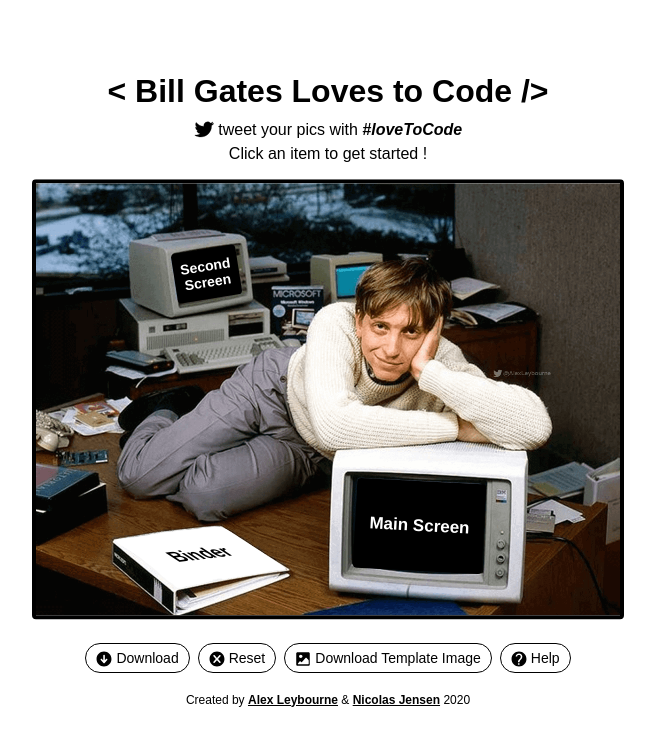
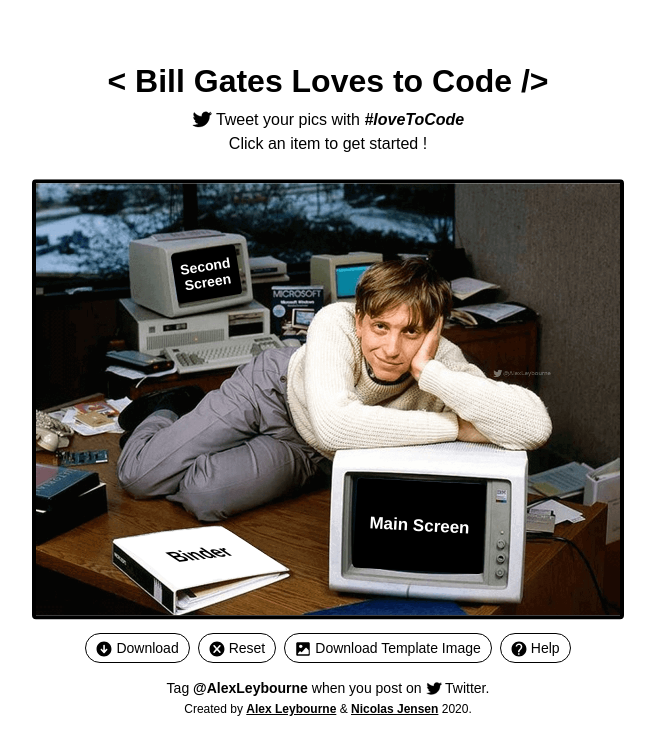
Before and after one commit to alexleybourne/BillGatesMemeMaker, a plain HTML site: page index.html in a window 1280 px wide. Shown: the whole page, without its empty margins (312-967 px from the left). Drawn offline with Linux system fonts and the light colour scheme.

Commit message:
Added links to my own twitter

```diff
--- a/index.html
+++ b/index.html
@@ -20,7 +20,7 @@
   <div class="wrapper">
     <div class="title">
       <h1>< Bill Gates Loves to Code /></h1>
-      <span> <img src="./Icons/Twitter.svg"> tweet your pics with <i>#loveToCode</i></span>
+      <span> <img src="./Icons/Twitter.svg"> Tweet your pics with <i>#loveToCode</i></span>
       <p>Click an item to get started !</p>
     </div>
     <img id="wink" src="./images/wink.png">
@@ -43,7 +43,8 @@
       <button onclick="" class="button-class"><img src="./Icons/Help.svg"> Help</button>
     </div>
     <div class="credits">
-      <p>Created by  <a href="https://github.com/alexleybourne" target="_blank">Alex Leybourne</a> & <a href="https://github.com/NicolasJJensen" target="_blank">Nicolas Jensen</a> 2020</p>
+      <span>Tag <a href="https://twitter.com/alexleybourne" target="_blank">@AlexLeybourne</a> when you post on <img src="./Icons/Twitter.svg"> Twitter.</span>
+      <p>Created by  <a href="https://github.com/alexleybourne" target="_blank">Alex Leybourne</a> & <a href="https://github.com/NicolasJJensen" target="_blank">Nicolas Jensen</a> 2020.</p>
     </div>
   </div>
   <script src="skew.js"></script>
--- a/styles.css
+++ b/styles.css
@@ -3,6 +3,10 @@ html, body {
     max-width: 100%;
     overflow-x: hidden;
     font-family: Arial, Helvetica, sans-serif;
+}
+
+.custom-twitter {
+    background-color: none;
 }
 
 .title {
@@ -39,8 +43,22 @@ a:hover {
 }
 
 .credits {
+    text-align: center;
     font-size: 12px;
     transform: translate(0, 230px);
+}
+
+.credits span {
+    font-size: 14px;
+}
+
+span a {
+    text-decoration: none;
+}
+
+.credits img {
+    height: 16px;
+    transform: translate(1px, 4px);
 }
 
 #canvas-div {
```
